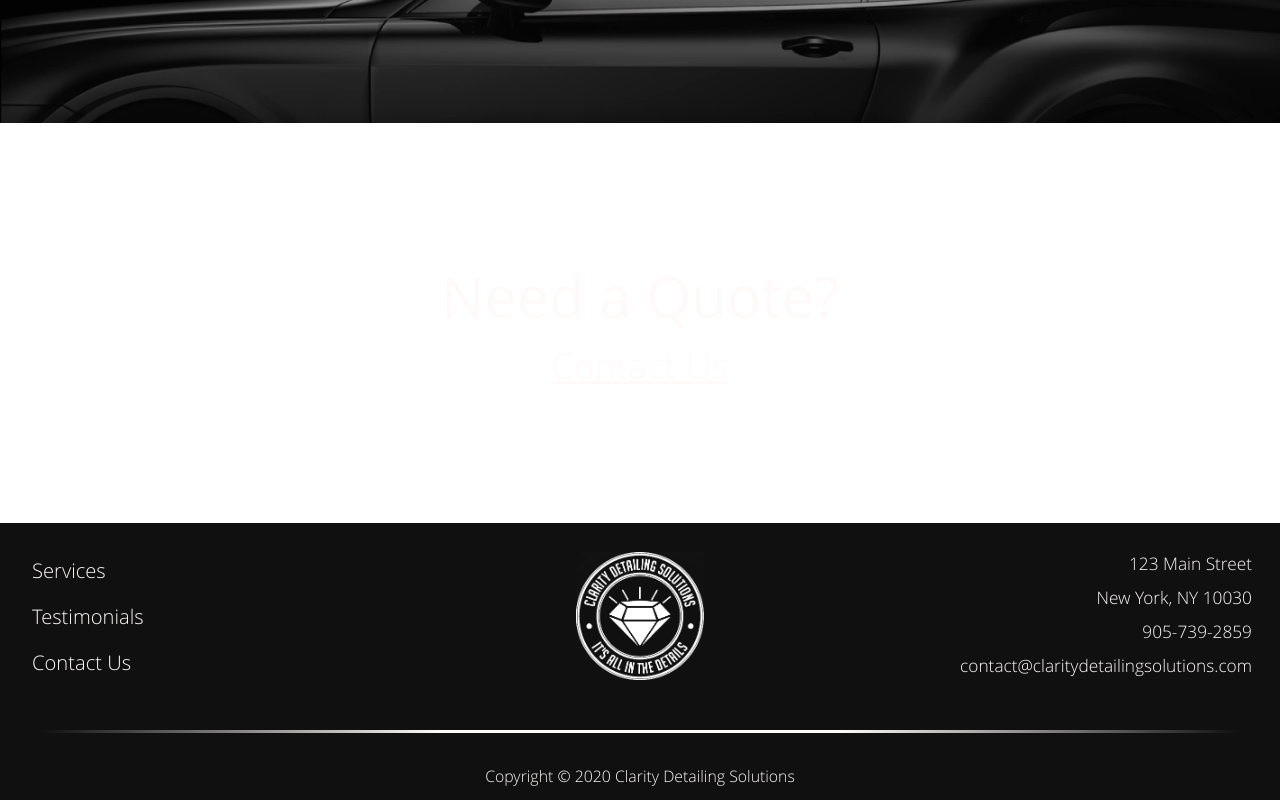
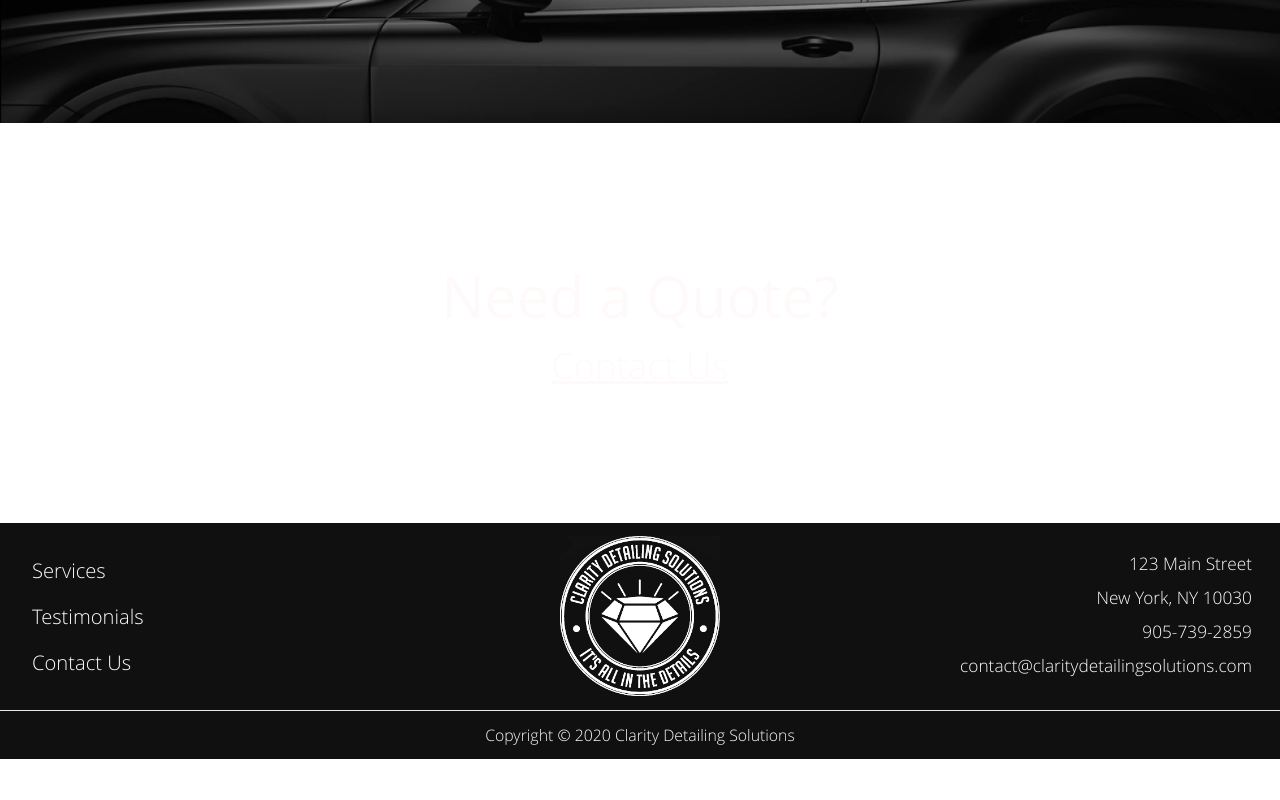
Before and after one commit to JE-Design/Clarity-Detailing-Solutions, a React (Create React App) app: page / in a window 1280 px wide. Shown: the part 1477-2277 px from the top of the page. After the commit the page ends 2236 px from the top, so only its background shows below. Built offline with nearby package versions, Linux system fonts and the light colour scheme.

Commit message:
Update logo sizing on different view sizes

```diff
--- a/src/components/Footer/Footer.jsx
+++ b/src/components/Footer/Footer.jsx
@@ -20,28 +20,25 @@ const Footer = () => {
           </ul>
         </nav>
         <div className="flex w-4/12">
-                    <a href="/" className="m-auto w-1/3 sm:w-32">
           <img
             src={logo_image}
             alt="Clarity Detailing Solutions Logo"
+            className="m-auto w-4/6 sm:w-40"
           />
-                    </a>
         </div>
-                <div id="contact" className="relative p-6 flex flex-col w-4/12">
+        <div id="contact" className="relative p-6 flex flex-col w-4/12 break-words">
           <p className="text-right w-full p-1">123 Main Street</p>
           <p className="text-right w-full p-1">New York, NY 10030</p>
           <p className="text-right w-full p-1">905-739-2859</p>
           <a
-                        className="text-right w-full p-1 break-words"
+            className="text-right w-full p-1"
             href="mailto:contact@claritydetailingsolutions.com"
           >
             contact@claritydetailingsolutions.com
           </a>
         </div>
       </div>
-            <span className="mx-10">
-                <hr className="w-full my-5 linebreak" />
-            </span>
+      <hr />
       <div id="bottom" className="flex w-full p-2">
         <p className="text-center w-full p-1">
           Copyright &copy; 2020 Clarity Detailing Solutions
```
Lines whose indentation alone changed are shown as unchanged.
